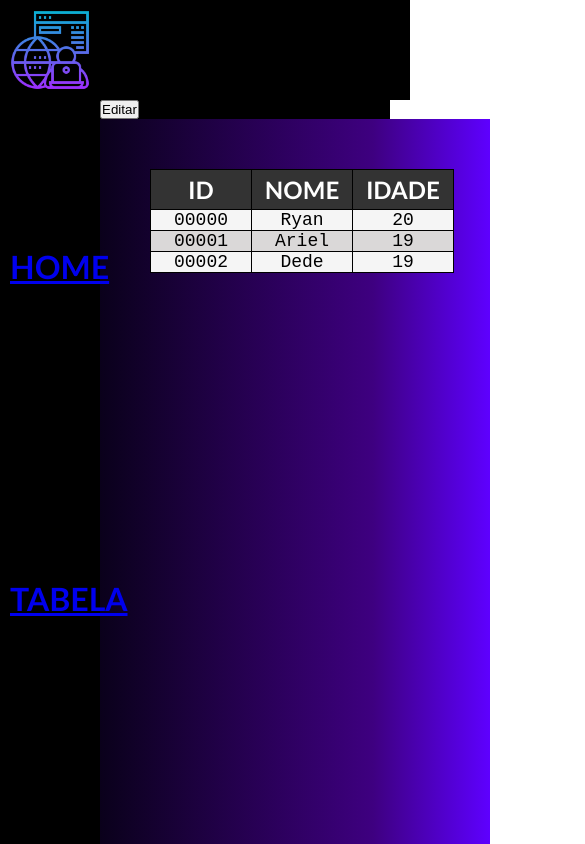
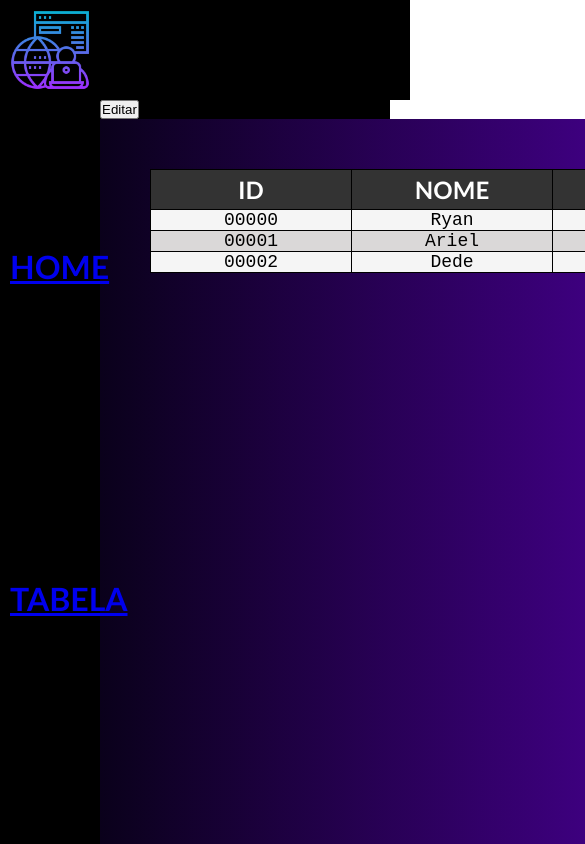
Before and after one commit to Web-LIA/Tabela-Dinamica, a React (Create React App) app: page /tabelanova in a window 390 px wide. Shown: the top 844 px of the page, 585 px wide, since content can reach past the window. Built offline with nearby package versions, Linux system fonts and the light colour scheme.

Commit message:
fix: ajuste na responsividade da tabela

```diff
--- a/src/components/themes/Table.module.css
+++ b/src/components/themes/Table.module.css
@@ -1,19 +1,23 @@
 .tabela{
     min-height: 100vh;
-    min-width: 100% ;
-    overflow-x:scroll;
+    min-width: calc(100% - 100px);
+    width: fit-content;
     font-family: 'Gill Sans', 'Gill Sans MT', Calibri, 'Trebuchet MS', sans-serif;
     background: rgb(2,0,11);
     background: linear-gradient(90deg, rgba(2,0,11,1) 0%, rgba(10,1,27,1) 0%, rgba(62,0,128,1) 70%, rgba(94,0,255,1) 100%);
     display: flex;
     padding:50px ;
+    overflow-x: visible;
+    justify-content: center;
     table{
+
         min-width: 70% ;
         height: max-content;
         border: 1px solid black;
         border-collapse: collapse;
         background-color: #f5f5f5;
-        overflow-x: scroll;
+        overflow-x: visible;
+
         thead{
             width: max-content;
             text-align: center;
@@ -24,6 +28,15 @@
                 color: #fff;
                 padding:5px;
             }
+            button{
+
+                color:white;
+                padding: 5px;
+                text-transform: uppercase;
+                font-weight: bolder;
+                background : rgb(190, 11, 11);
+                border: rgb(83, 17, 17) solid 2px;
+            }
         }
         tbody{
             font-family: 'Courier New', Courier, monospace;
@@ -32,7 +45,7 @@
         }
         td{
             border: 1px solid black;
-            min-width: 100px;
+            min-width: 200px;
         }
         tr{
             border: 1px solid black;
```
